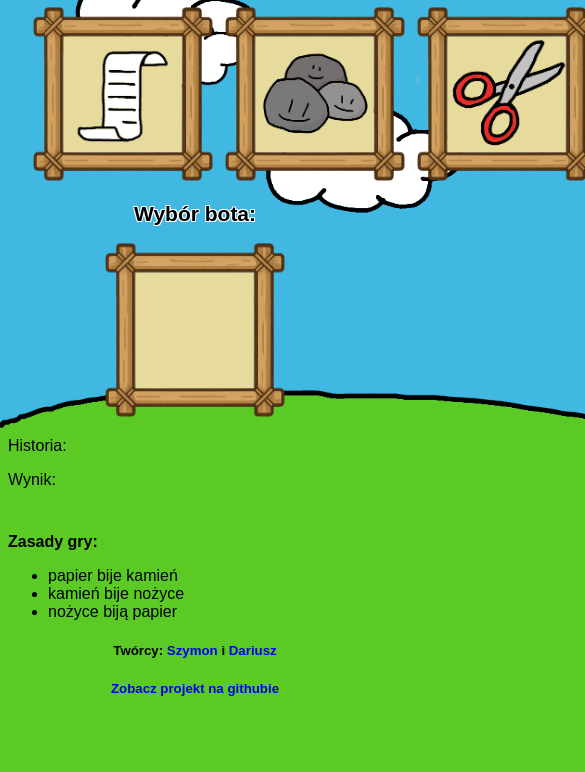
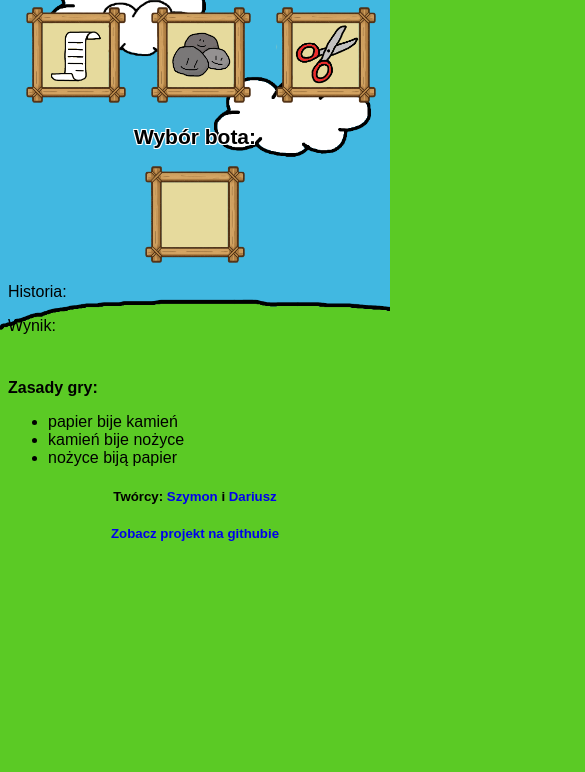
Before and after one commit to maslo-ser/kolko_krzyzyk_JS, a plain HTML site: page index.html in a window 390 px wide. Shown: the part 72-844 px from the top of the page, 585 px wide, since content can reach past the window. Drawn offline with Linux system fonts and the light colour scheme.

Commit message:
Update style.css

```diff
--- a/style.css
+++ b/style.css
@@ -65,7 +65,7 @@ a {
     text-decoration: none;
 }
 img {
-    width: clamp(180px, 25vw, 380px);
+    width: clamp(100px, 25vw, 380px);
     height: auto;
 }
 a:hover {
```
